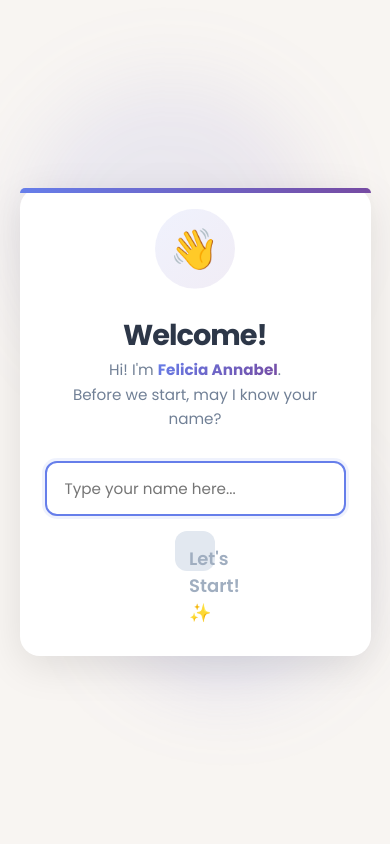
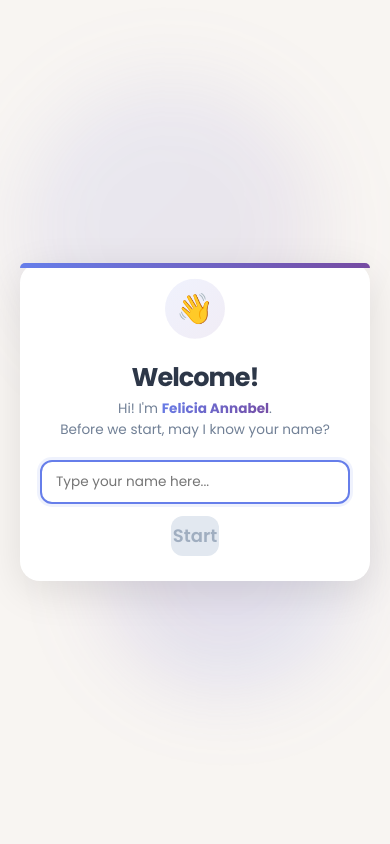
Before and after one commit to feliciaannabelruri/FELICIA-PORTOFOLIO, a React (Vite) app in the folder portofolio/: page / in a window 390 px wide. Shown: the top 844 px of the page. Built offline with nearby package versions, Linux system fonts and the light colour scheme; a web font is replaced by a local one.

Commit message:
Commit change

```diff
--- a/portofolio/src/components/ProfileCard.css
+++ b/portofolio/src/components/ProfileCard.css
@@ -293,19 +293,19 @@
   backdrop-filter: blur(30px);
   border: 1px solid rgba(255, 255, 255, 0.1);
   border-radius: 15px;
-  padding: 12px 14px;
+  padding: 8px 10px;
   pointer-events: auto;
 }
 
 .pc-user-details {
   display: flex;
   align-items: center;
-  gap: 12px;
+  gap: 8px;
 }
 
 .pc-mini-avatar {
-  width: 48px;
-  height: 48px;
+  width: 36px;
+  height: 36px;
   border-radius: 50%;
   overflow: hidden;
   border: 1px solid rgba(255, 255, 255, 0.1);
@@ -327,28 +327,31 @@
 }
 
 .pc-handle {
-  font-size: 14px;
+  font-size: 11px;
   font-weight: 500;
   color: rgba(255, 255, 255, 0.9);
   line-height: 1;
 }
 
 .pc-status {
-  font-size: 14px;
+  font-size: 10px;
   color: rgba(255, 255, 255, 0.7);
   line-height: 1;
 }
 
 .pc-contact-btn {
   border: 1px solid rgba(255, 255, 255, 0.1);
-  border-radius: 8px;
-  padding: 8px 16px;
-  font-size: 14px;
+  border-radius: 6px;
+  padding: 4px 8px;
+  font-size: 9px;
   font-weight: 600;
   color: rgba(0, 0, 0, 0.9);
   cursor: pointer;
   transition: all 0.2s ease;
   backdrop-filter: blur(10px);
+  white-space: nowrap;
+  max-width: 80px;
+  text-align: center;
 }
 
 .pc-contact-btn:hover {
@@ -432,58 +435,16 @@
   }
 }
 
+/* TABLET & MOBILE - 768px ke bawah */
 @media (max-width: 768px) {
-  .pc-card {
-    height: 70svh;
-    max-height: 450px;
+  .pc-card-wrapper {
+    perspective: 300px;
   }
 
-  .pc-details {
-    top: 2em;
-  }
-
-  .pc-details h3 {
-    font-size: min(4svh, 2.5em);
-  }
-
-  .pc-details p {
-    font-size: 14px;
-  }
-
-  .pc-user-info {
-    bottom: 15px;
-    left: 15px;
-    right: 15px;
-    padding: 10px 12px;
-  }
-
-  .pc-mini-avatar {
-    width: 28px;
-    height: 28px;
-  }
-
-  .pc-user-details {
-    gap: 10px;
-  }
-
-  .pc-handle {
-    font-size: 13px;
-  }
-
-  .pc-status {
-    font-size: 10px;
-  }
-
-  .pc-contact-btn {
-    padding: 6px 12px;
-    font-size: 11px;
-  }
-}
-
-@media (max-width: 480px) {
   .pc-card {
     height: 60svh;
-    max-height: 380px;
+    max-height: 400px;
+    aspect-ratio: 0.7;
   }
 
   .pc-details {
@@ -499,12 +460,141 @@
     top: -8px;
   }
 
+  .pc-avatar-content .avatar {
+    bottom: 0px;
+    transform: translateX(-50%) scale(0.95);
+  }
+
   .pc-user-info {
     bottom: 12px;
     left: 12px;
     right: 12px;
     padding: 8px 10px;
-    border-radius: 50px;
+    border-radius: 12px;
+  }
+
+  .pc-mini-avatar {
+    width: 32px;
+    height: 32px;
+  }
+
+  .pc-user-details {
+    gap: 8px;
+  }
+
+  .pc-handle {
+    font-size: 11px;
+  }
+
+  .pc-status {
+    font-size: 9px;
+  }
+
+  .pc-contact-btn {
+    padding: 6px 10px;
+    font-size: 10px;
+    border-radius: 8px;
+  }
+}
+
+/* SMALL MOBILE - 480px ke bawah */
+@media (max-width: 480px) {
+  .pc-card-wrapper {
+    perspective: 250px;
+  }
+
+  .pc-card {
+    height: 55svh;
+    max-height: 350px;
+    aspect-ratio: 0.68;
+  }
+
+  .pc-details {
+    top: 1em;
+  }
+
+  .pc-details h3 {
+    font-size: min(3svh, 1.6em);
+  }
+
+  .pc-details p {
+    font-size: 11px;
+    top: -6px;
+  }
+
+  .pc-avatar-content .avatar {
+    bottom: 0px;
+    transform: translateX(-50%) scale(0.9);
+  }
+
+  .pc-user-info {
+    bottom: 10px;
+    left: 10px;
+    right: 10px;
+    padding: 6px 8px;
+    border-radius: 10px;
+  }
+
+  .pc-mini-avatar {
+    width: 28px;
+    height: 28px;
+  }
+
+  .pc-user-details {
+    gap: 6px;
+  }
+
+  .pc-handle {
+    font-size: 10px;
+  }
+
+  .pc-status {
+    font-size: 8px;
+  }
+
+  .pc-contact-btn {
+    padding: 5px 10px;
+    font-size: 9px;
+    border-radius: 6px;
+  }
+}
+
+/* VERY SMALL MOBILE - 320px ke bawah */
+@media (max-width: 320px) {
+  .pc-card-wrapper {
+    perspective: 200px;
+  }
+
+  .pc-card {
+    height: 50svh;
+    max-height: 300px;
+    aspect-ratio: 0.65;
+  }
+
+  .pc-details {
+    top: 0.8em;
+  }
+
+  .pc-details h3 {
+    font-size: min(2.5svh, 1.3em);
+  }
+
+  .pc-details p {
+    font-size: 10px;
+    top: -5px;
+  }
+
+  .pc-avatar-content .avatar {
+    bottom: 0px;
+    transform: translateX(-50%) scale(0.85);
+  }
+
+  .pc-user-info {
+    bottom: 8px;
+    left: 8px;
+    right: 8px;
+    padding: 5px 6px;
+    border-radius: 8px;
   }
 
   .pc-mini-avatar {
@@ -513,63 +603,20 @@
   }
 
   .pc-user-details {
-    gap: 8px;
+    gap: 5px;
   }
 
   .pc-handle {
-    font-size: 12px;
+    font-size: 9px;
   }
 
   .pc-status {
-    font-size: 9px;
+    font-size: 7px;
   }
 
   .pc-contact-btn {
-    padding: 5px 10px;
-    font-size: 10px;
-    border-radius: 50px;
+    padding: 4px 10px;
+    font-size: 8px;
+    border-radius: 5px;
   }
 }
-
-@media (max-width: 320px) {
-  .pc-card {
-    height: 55svh;
-    max-height: 320px;
-  }
-
-  .pc-details h3 {
-    font-size: min(3svh, 1.5em);
-  }
-
-  .pc-details p {
-    font-size: 11px;
-  }
-
-  .pc-user-info {
-    padding: 6px 8px;
-    border-radius: 50px;
-  }
-
-  .pc-mini-avatar {
-    width: 20px;
-    height: 20px;
-  }
-
-  .pc-user-details {
-    gap: 6px;
-  }
-
-  .pc-handle {
-    font-size: 11px;
-  }
-
-  .pc-status {
-    font-size: 8px;
-  }
-
-  .pc-contact-btn {
-    padding: 4px 8px;
-    font-size: 9px;
-    border-radius: 50px;
-  }
-}
--- a/portofolio/src/components/ProfileSection.jsx
+++ b/portofolio/src/components/ProfileSection.jsx
@@ -11,7 +11,7 @@ export default function ProfileSection() {
           title="Digital Marketing Specialist"
           handle="feliciaannabel"
           status="Available for Work"
-          contactText="Contact Me"
+          contactText="📧"
           avatarUrl="/assets/lanyard/lanyard.png"
           miniAvatarUrl="/assets/lanyard/lanyard.png"
           showUserInfo={true}
@@ -29,11 +29,7 @@ export default function ProfileSection() {
           Hi, I'm <span style={{ color: '#d2a574' }}>Felicia</span>
         </h2>
         <p className="profile-description">
-          Saya adalah mahasiswa tahun kedua jurusan Teknik Informatika di Universitas Multimedia Nusantara.
-          Saya memiliki minat dalam mengelola Social Media di bagian promosi atau periklanan. Saya memahami
-          konsep marketing dan mampu membuat konten yang menarik serta membangun engagement dengan audiens.
-          Saya juga mampu memahami data analitik untuk mengukur kesuksesan dalam kampanye marketing. Saat ini
-          saya bekerja sebagai Junior Digital Marketing di berbagai perusahaan secara part-time dan freelance.
+          A detail-oriented and tech-driven Informatics Engineering student at Multimedia Nusantara University with strong interest in IT project management and digital solutions. Skilled in data analysis, software development fundamentals, and problem-solving within cross-functional teams. Experienced in managing social media and digital marketing projects, combining technical and creative approaches to deliver measurable results. Eager to contribute technical expertise and strategic thinking in the IT industry.
         </p>
       </div>
 
--- a/portofolio/src/components/WelcomeScreen.jsx
+++ b/portofolio/src/components/WelcomeScreen.jsx
@@ -104,6 +104,7 @@ export default function WelcomeScreen({ onComplete }) {
       display: 'flex',
       alignItems: 'center',
       justifyContent: 'center',
+      padding: '20px',
       animation: isAnimating && !isPlayingAudio ? 'fadeOut 0.5s ease-out forwards' : 'none'
     }}>
       <audio
@@ -147,7 +148,7 @@ export default function WelcomeScreen({ onComplete }) {
         boxShadow: '0 10px 40px rgba(0,0,0,0.1)',
         textAlign: 'center',
         maxWidth: '500px',
-        width: '90%',
+        width: '100%',
         position: 'relative',
         animation: isAnimating && !isPlayingAudio ? 'scaleOut 0.5s ease-out forwards' : 'scaleIn 0.8s cubic-bezier(0.175, 0.885, 0.32, 1.275)',
         zIndex: 10
@@ -206,7 +207,7 @@ export default function WelcomeScreen({ onComplete }) {
               Before we start, may I know your name?
             </p>
 
-            <div style={{ position: 'relative' }}>
+            <div style={{ position: 'relative', width: '100%' }}>
               <input
                 type="text"
                 value={name}
@@ -240,12 +241,13 @@ export default function WelcomeScreen({ onComplete }) {
                 }}
               />
 
+              <div style={{ display: 'flex', justifyContent: 'center', width: '100%' }}>
                 <button
                   onClick={handleSubmit}
                   disabled={!name.trim()}
+                  className="start-button"
                   style={{
-                  width: '100%',
-                  padding: '16px',
+                    padding: '14px 40px',
                     fontSize: '1em',
                     fontWeight: 600,
                     background: name.trim()
@@ -257,7 +259,14 @@ export default function WelcomeScreen({ onComplete }) {
                     cursor: name.trim() ? 'pointer' : 'not-allowed',
                     transition: 'all 0.3s ease',
                     fontFamily: "'Jeko', 'Poppins', sans-serif",
-                  boxShadow: name.trim() ? '0 5px 20px rgba(102,126,234,0.3)' : 'none'
+                    boxShadow: name.trim() ? '0 5px 20px rgba(102,126,234,0.3)' : 'none',
+                    minHeight: '50px',
+                    display: 'inline-flex',
+                    alignItems: 'center',
+                    justifyContent: 'center',
+                    whiteSpace: 'nowrap',
+                    maxWidth: '100%',
+                    width: 'auto'
                   }}
                   onMouseEnter={(e) => {
                     if (name.trim()) {
@@ -272,8 +281,10 @@ export default function WelcomeScreen({ onComplete }) {
                     }
                   }}
                 >
-                Let's Start! ✨
+                  <span className="button-text-full">Let's Start! ✨</span>
+                  Start
                 </button>
+              </div>
             </div>
           </>
         ) : (
@@ -353,6 +364,14 @@ export default function WelcomeScreen({ onComplete }) {
       </div>
 
       <style>{`
+        .button-text-full {
+          display: inline;
+        }
+
+        .button-text-short {
+          display: none;
+        }
+
         @keyframes fadeOut {
           to {
             opacity: 0;
@@ -420,30 +439,14 @@ export default function WelcomeScreen({ onComplete }) {
         }
 
         @media (max-width: 768px) {
-          div[style*="padding: 50px 60px"] {
-            padding: 40px 30px !important;
+          .button-text-full {
+            display: none;
           }
 
-          h1 {
-            font-size: 2em !important;
+          .button-text-short {
+            display: inline;
           }
 
-          p {
-            font-size: 0.95em !important;
-          }
-
-          input {
-            font-size: 0.95em !important;
-            padding: 14px 18px !important;
-          }
-
-          button {
-            font-size: 0.95em !important;
-            padding: 14px !important;
-          }
-        }
-
-        @media (max-width: 480px) {
           div[style*="padding: 50px 60px"] {
             padding: 30px 25px !important;
           }
@@ -452,10 +455,114 @@ export default function WelcomeScreen({ onComplete }) {
             font-size: 1.8em !important;
           }
 
+          p {
+            font-size: 0.9em !important;
+            margin-bottom: 20px !important;
+          }
+
           div[style*="width: 100px"] {
-            width: 80px !important;
-            height: 80px !important;
-            font-size: 40px !important;
+            width: 70px !important;
+            height: 70px !important;
+            font-size: 35px !important;
+            margin-bottom: 20px !important;
+          }
+
+          input {
+            font-size: 0.9em !important;
+            padding: 12px 16px !important;
+          }
+
+          button {
+            font-size: 0.9em !important;
+            padding: 12px 28px !important;
+            min-height: 44px !important;
+          }
+
+          div[style*="width: 40px"][style*="height: 40px"] {
+            width: 35px !important;
+            height: 35px !important;
+            font-size: 14px !important;
+          }
+        }
+
+        @media (max-width: 480px) {
+          div[style*="padding: 50px 60px"] {
+            padding: 25px 20px !important;
+          }
+
+          h1 {
+            font-size: 1.6em !important;
+          }
+
+          p {
+            font-size: 0.85em !important;
+            line-height: 1.5 !important;
+            margin-bottom: 20px !important;
+          }
+
+          div[style*="width: 100px"] {
+            width: 60px !important;
+            height: 60px !important;
+            font-size: 30px !important;
+            margin-bottom: 18px !important;
+          }
+
+          input {
+            font-size: 0.85em !important;
+            padding: 10px 14px !important;
+            margin-bottom: 12px !important;
+          }
+
+          button {
+            font-size: 0.85em !important;
+            padding: 10px 24px !important;
+            min-height: 40px !important;
+          }
+
+          div[style*="width: 40px"][style*="height: 40px"] {
+            width: 32px !important;
+            height: 32px !important;
+            font-size: 13px !important;
+          }
+        }
+
+        @media (max-width: 360px) {
+          div[style*="padding: 50px 60px"] {
+            padding: 20px 15px !important;
+          }
+
+          h1 {
+            font-size: 1.4em !important;
+          }
+
+          p {
+            font-size: 0.8em !important;
+            margin-bottom: 18px !important;
+          }
+
+          div[style*="width: 100px"] {
+            width: 50px !important;
+            height: 50px !important;
+            font-size: 25px !important;
+            margin-bottom: 15px !important;
+          }
+
+          input {
+            font-size: 0.8em !important;
+            padding: 10px 12px !important;
+            margin-bottom: 10px !important;
+          }
+
+          button {
+            font-size: 0.8em !important;
+            padding: 10px 22px !important;
+            min-height: 38px !important;
+          }
+
+          div[style*="width: 40px"][style*="height: 40px"] {
+            width: 28px !important;
+            height: 28px !important;
+            font-size: 12px !important;
           }
         }
       `}</style>
```
Lines whose indentation alone changed are shown as unchanged.
